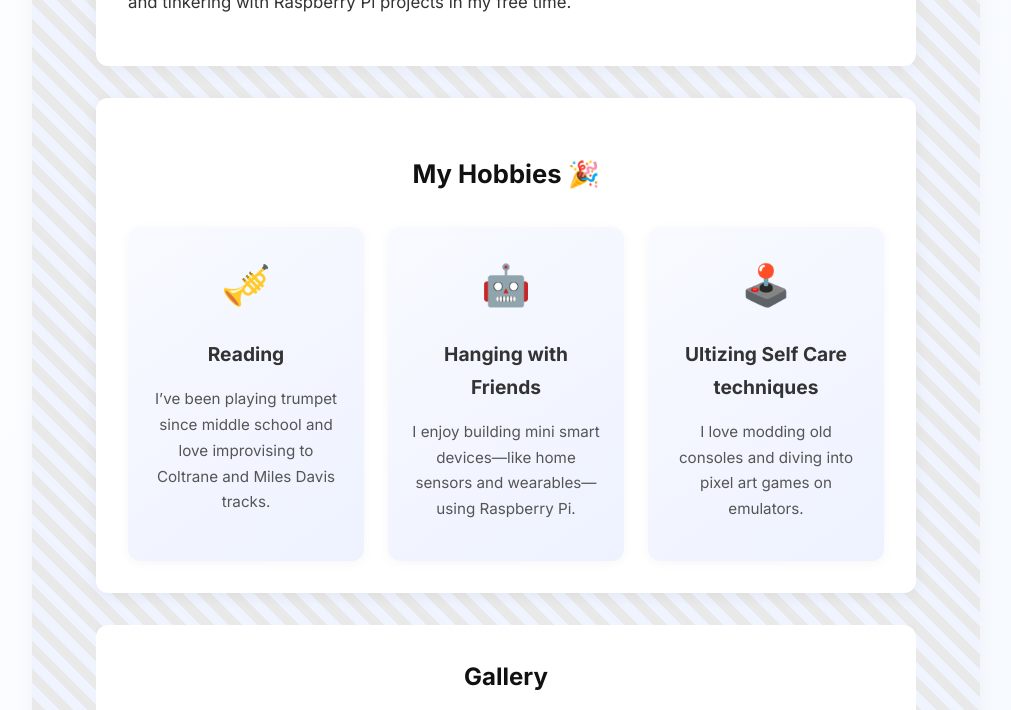
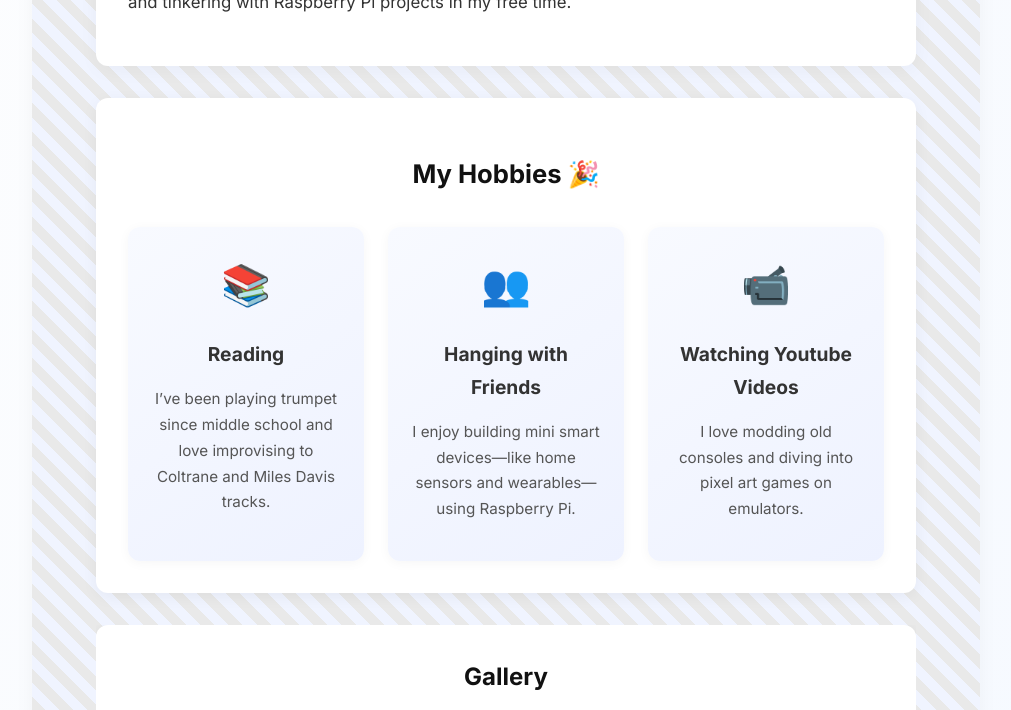
Before and after one commit to kendallzoe/kendallzoe.github.io, a Jekyll site: the page built from pages/about-me.md, in a window 1280 px wide and 900 px high, scrolled down 650 px, cut to the strip 0-710 px from the top of the window. Shown: the whole strip, without its empty margins (260-1271 px from the left). Built offline with Jekyll 4.4.1, drawn with Linux system fonts in a browser that asks for light colours.

Commit message:
Update about-me.md

```diff
--- a/pages/about-me.md
+++ b/pages/about-me.md
@@ -17,14 +17,14 @@ about:
     When I’m not working on research, I enjoy mentoring younger students, playing jazz trumpet, and tinkering with Raspberry Pi projects in my free time.
 
   hobbies:
-    - icon: 🎺
+    - icon: 📚
       title: Reading
       description: I’ve been playing trumpet since middle school and love improvising to Coltrane and Miles Davis tracks.
-    - icon: 🤖
+    - icon: 👥
       title: Hanging with Friends
       description: I enjoy building mini smart devices—like home sensors and wearables—using Raspberry Pi.
-    - icon: 🕹️
-      title: Ultizing Self Care techniques
+    - icon: 📹
+      title: Watching Youtube Videos
       description: I love modding old consoles and diving into pixel art games on emulators.
 
   gallery:
```
